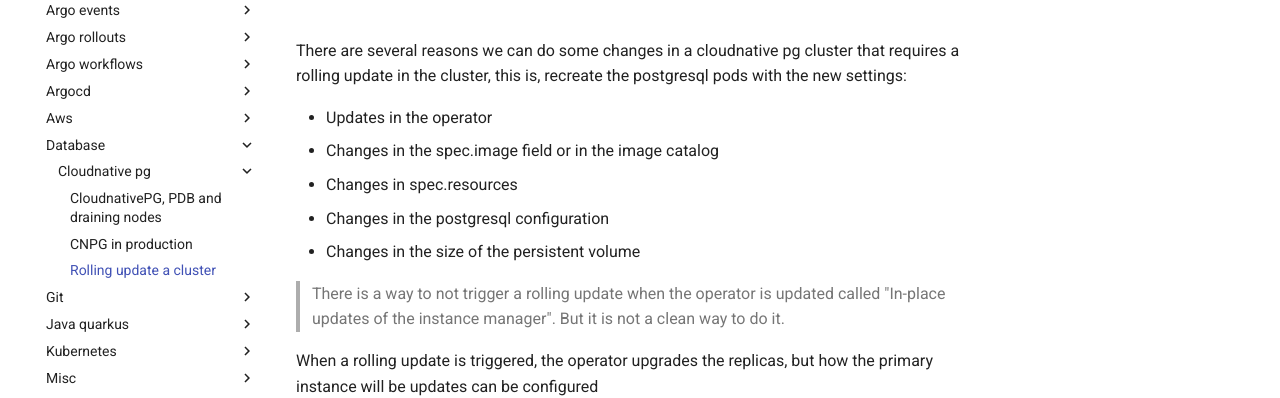
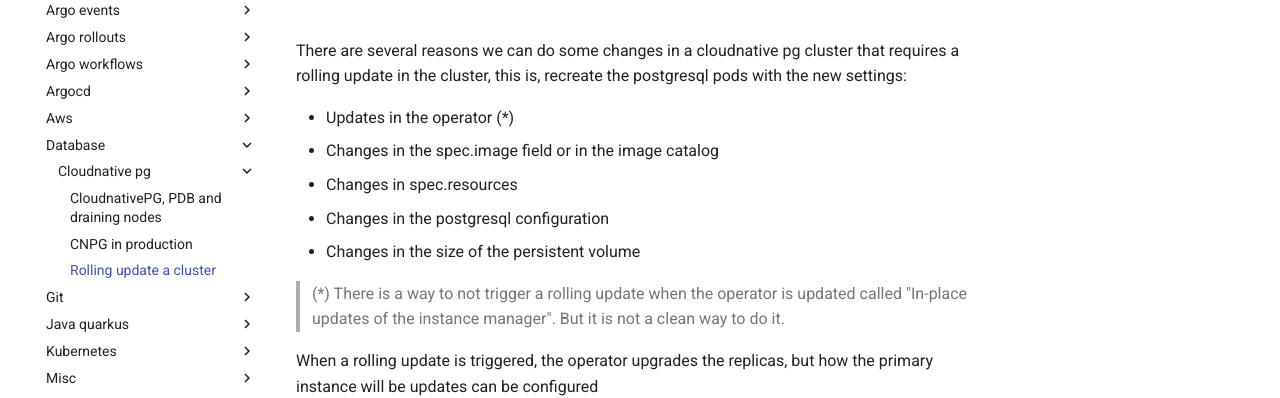
Before and after one commit to jorgelon/kubernetesinmyhead.net, an MkDocs documentation site: the page built from docs/database/cloudnative-pg/rolling-update.md, in a window 1280 px wide and 900 px high. Shown: the part 182-580 px from the top of the window. Built offline with MkDocs 1.6.1 and Material for MkDocs 9.7.7, drawn with Linux system fonts in a browser that asks for light colours.

Commit message:
duplicate line

```diff
--- a/docs/database/cloudnative-pg/rolling-update.md
+++ b/docs/database/cloudnative-pg/rolling-update.md
@@ -2,13 +2,13 @@
 
 There are several reasons we can do some changes in a cloudnative pg cluster that requires a rolling update in the cluster, this is, recreate the postgresql pods with the new settings:
 
-- Updates in the operator
+- Updates in the operator (*)
 - Changes in the spec.image field or in the image catalog
 - Changes in spec.resources
 - Changes in the postgresql configuration
 - Changes in the size of the persistent volume
 
-> There is a way to not trigger a rolling update when the operator is updated called "In-place updates of the instance manager". But it is not a clean way to do it.
+> (*) There is a way to not trigger a rolling update when the operator is updated called "In-place updates of the instance manager". But it is not a clean way to do it.
 
 When a rolling update is triggered, the operator upgrades the replicas, but how the primary instance will be updates can be configured
 
```
